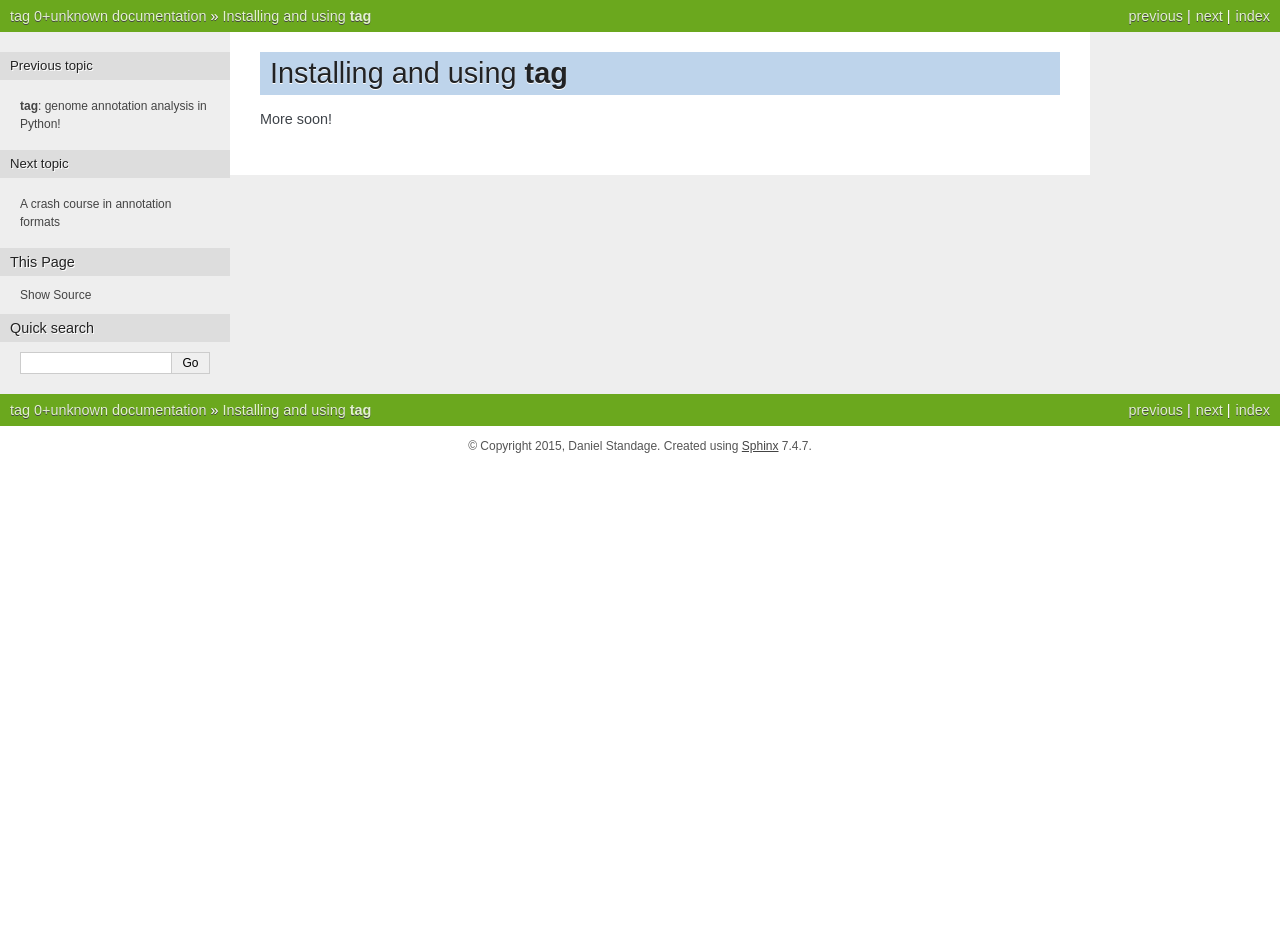
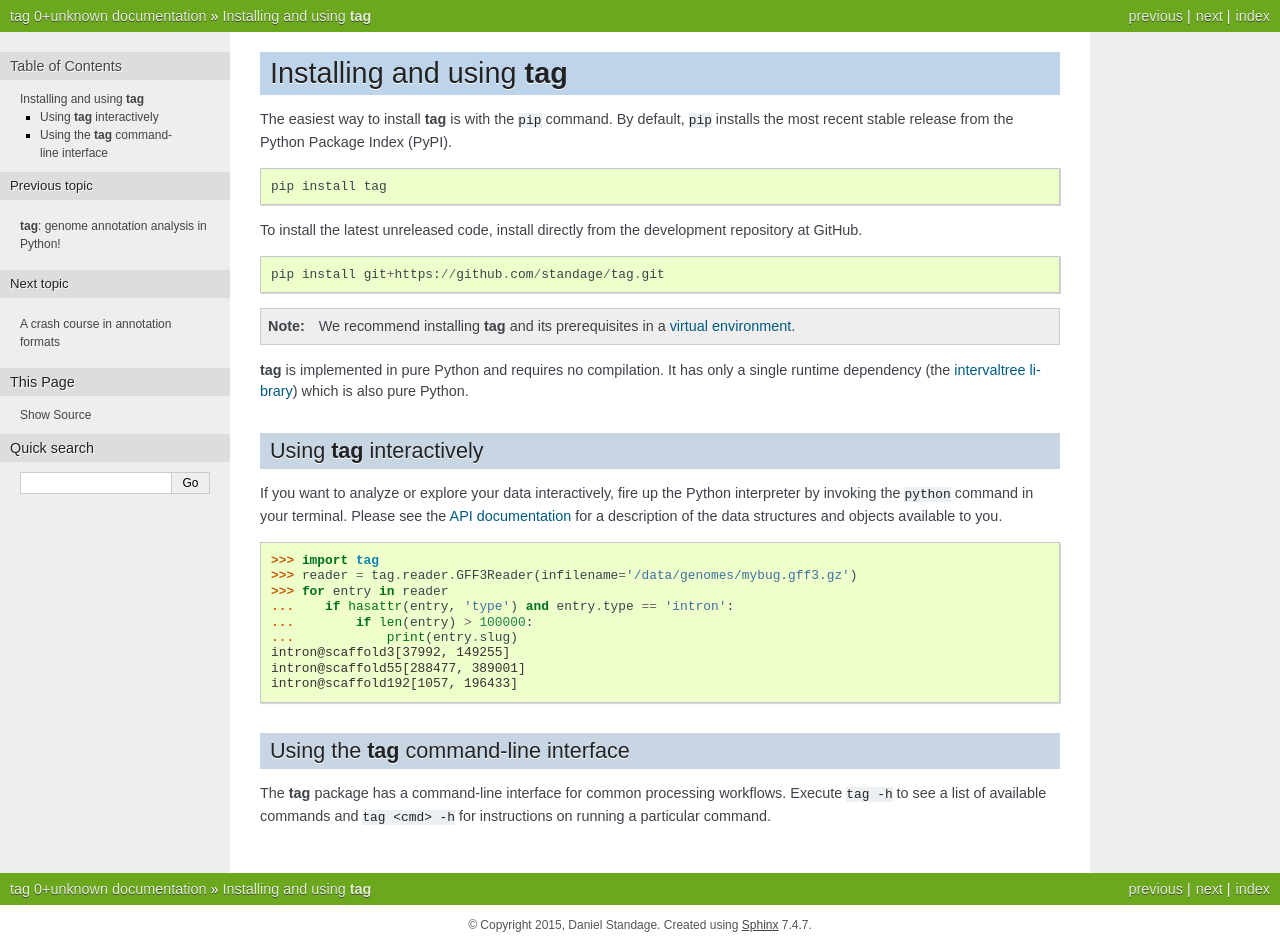
Before and after one commit to standage/tag, a Sphinx documentation site: the page built from docs/install.rst, in a window 1280 px wide. Built offline with Sphinx 7.4.7, drawn with Linux system fonts in a browser that asks for light colours; before the commit the page ends 900 px from its top, so only the background shows below that.

Commit message:
Continued documentation refinement

```diff
--- a/docs/index.rst
+++ b/docs/index.rst
@@ -1,7 +1,7 @@
 **tag**: genome annotation analysis in Python!
 ==============================================
 
-**tag** is a free open-source software package for working with genome annotation data.
+**tag** is a free open-source software package for analyzing genome annotation data.
 It is developed as a reusable library with a focus on ease of use.
 **tag** is implemented in pure Python (no compiling required) with minimal dependencies!
 
--- a/docs/install.rst
+++ b/docs/install.rst
@@ -1,4 +1,46 @@
 Installing and using **tag**
 ============================
 
-More soon!
+The easiest way to install **tag** is with the :code:`pip` command.
+By default, :code:`pip` installs the most recent stable release from the Python Package Index (PyPI).
+
+.. code::
+
+   pip install tag
+
+To install the latest unreleased code, install directly from the development repository at GitHub.
+
+.. code::
+
+   pip install git+https://github.com/standage/tag.git
+
+.. note:: We recommend installing **tag** and its prerequisites in a `virtual environment <http://docs.python-guide.org/en/latest/dev/virtualenvs/>`_.
+
+**tag** is implemented in pure Python and requires no compilation.
+It has only a single runtime dependency (the `intervaltree library <https://pypi.python.org/pypi/intervaltree>`_) which is also pure Python.
+
+
+Using **tag** interactively
+---------------------------
+
+If you want to analyze or explore your data interactively, fire up the Python interpreter by invoking the :code:`python` command in your terminal.
+Please see the :doc:`API documentation <api>` for a description of the data structures and objects available to you.
+
+.. code:: python
+
+   >>> import tag
+   >>> reader = tag.reader.GFF3Reader(infilename='/data/genomes/mybug.gff3.gz')
+   >>> for entry in reader
+   ...    if hasattr(entry, 'type') and entry.type == 'intron':
+   ...        if len(entry) > 100000:
+   ...            print(entry.slug)
+   intron@scaffold3[37992, 149255]
+   intron@scaffold55[288477, 389001]
+   intron@scaffold192[1057, 196433]
+
+
+Using the **tag** command-line interface
+----------------------------------------
+
+The **tag** package has a command-line interface for common processing workflows.
+Execute :code:`tag -h` to see a list of available commands and :code:`tag <cmd> -h` for instructions on running a particular command.
```
Also changed, not shown: README.md (+5 -5 lines).
